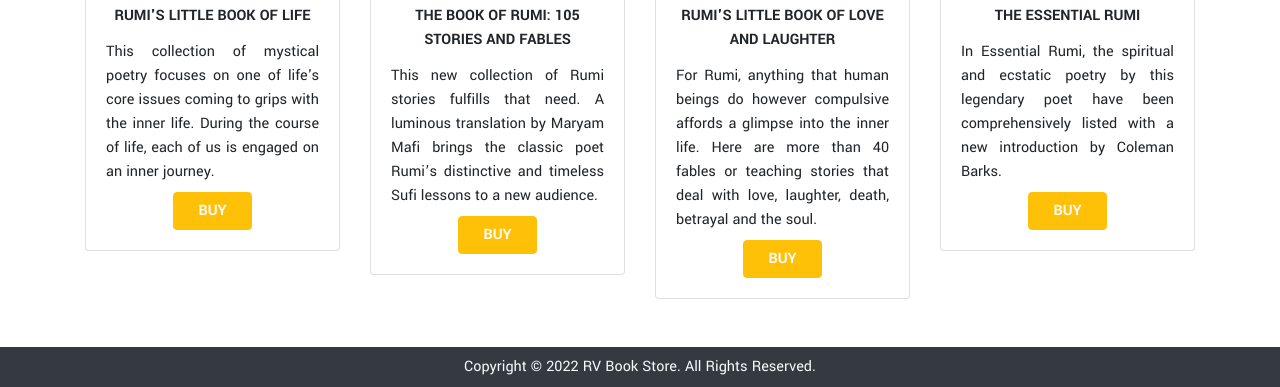
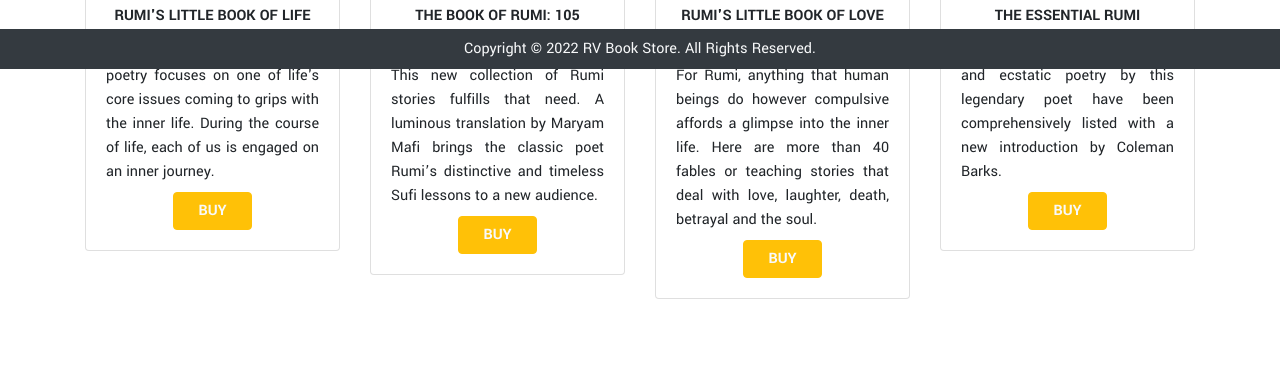
Before and after one commit to srjnm/wap-book-store, a plain HTML site: page index.html in a window 1280 px wide. Shown: the part 731-1118 px from the top of the page. After the commit the page ends 1078 px from the top, so only its background shows below. Drawn offline with nearby package versions, Linux system fonts and the light colour scheme.

Commit message:
fixed footer position

```diff
--- a/index.html
+++ b/index.html
@@ -114,7 +114,7 @@
             </div>
         </section>
         <footer>
-            <div class="container-fluid bg-dark text-light text-center py-2">Copyright © 2022 RV Book Store. All Rights Reserved.</div>
+            <div class="container-fluid bg-dark text-light text-center py-2" style="position: fixed; bottom: 0;">Copyright © 2022 RV Book Store. All Rights Reserved.</div>
         </footer>
     </body>
 </html>
```
Also changed, not shown: login.html (+1 -1 lines), signup.html (+1 -1 lines).
